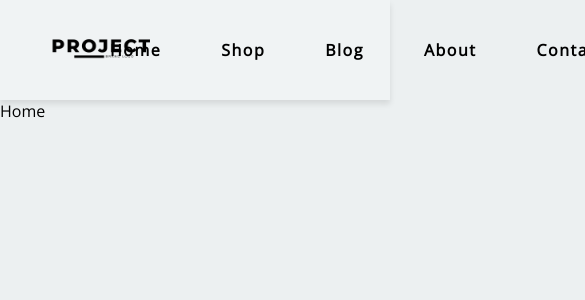
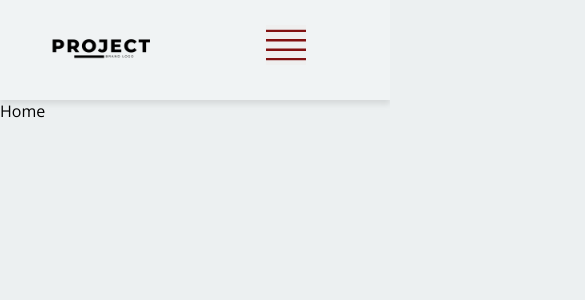
Before and after one commit to kechillosh/secondp, a React (Create React App) app: page / in a window 390 px wide. Shown: the top 300 px of the page, 585 px wide, since content can reach past the window. Built offline with nearby package versions, Linux system fonts and the light colour scheme.

Commit message:
added mobile for nav

```diff
--- /dev/null
+++ b/src/Components/DropdownMenu.js
@@ -0,0 +1,61 @@
+import React, { useState, useEffect } from "react";
+import { Link } from "react-router-dom";
+import "../styles/Navbar.css";
+
+import { TfiAlignJustify } from "react-icons/tfi";
+
+const DropdownMenu = () => {
+  const [isOpen, setIsOpen] = useState(false);
+  const Home = (
+    <Link className="navLink" to="/" onClick={handleDropdownItemClick}>
+      Home
+    </Link>
+  );
+  const Shop = (
+    <Link className="navLink" to="/Shop" onClick={handleDropdownItemClick}>
+      Shop
+    </Link>
+  );
+  const Blog = (
+    <Link className="navLink" to="/Blog" onClick={handleDropdownItemClick}>
+      Blog
+    </Link>
+  );
+  const About = (
+    <Link className="navLink" to="/About" onClick={handleDropdownItemClick}>
+      About
+    </Link>
+  );
+  const Contact = (
+    <Link className="navLink" to="/Contact" onClick={handleDropdownItemClick}>
+      Contact
+    </Link>
+  );
+  const Cart = (
+    <Link className="navLink" to="/Cart" onClick={handleDropdownItemClick}>
+      Cart
+    </Link>
+  );
+  function handleDropdownItemClick() {
+    setIsOpen(false);
+  }
+
+  return (
+    <div className="dropdown">
+      <button onClick={() => setIsOpen(!isOpen)}>
+        <TfiAlignJustify />
+      </button>
+      {isOpen && (
+        <ul>
+          <li>{Home}</li>
+          <li>{Shop}</li>
+          <li>{Blog}</li>
+          <li>{About}</li>
+          <li>{Contact}</li>
+          <li>{Cart}</li>
+        </ul>
+      )}
+    </div>
+  );
+};
+export default DropdownMenu;
--- a/src/Components/Navbar.js
+++ b/src/Components/Navbar.js
@@ -3,6 +3,9 @@ import logo from "../assets/Project.png";
 import "../styles/Navbar.css";
 import { Link } from "react-router-dom";
 import { SlBag } from "react-icons/sl";
+import { SlMenu } from "react-icons/sl";
+import DropdownMenu from "./DropdownMenu";
+import { TfiDribbble } from "react-icons/tfi";
 
 function Navbar() {
   return (
@@ -11,6 +14,9 @@ function Navbar() {
         <Link to="/">
           <img src={logo} />
         </Link>
+      </div>
+      <div className="mainDrop">
+        <DropdownMenu />
       </div>
       <div className="RightSide">
         <Link className="navLink" to="/">
--- a/src/styles/Navbar.css
+++ b/src/styles/Navbar.css
@@ -43,3 +43,71 @@
 a:hover {
   color: aqua;
 }
+
+.dropdown {
+  position: relative;
+  margin-left: auto;
+  margin-top: 25px;
+}
+
+.dropdown button {
+  border: none;
+  color: rgb(129, 17, 17);
+  cursor: pointer;
+}
+
+.dropdown ul {
+  position: absolute;
+  right: 0%;
+  top: 90%;
+  z-index: 2;
+  max-height: 400px;
+  overflow-y: auto;
+}
+
+/* Style for the dropdown menu items */
+.dropdown li {
+  display: block;
+  background-color: white;
+  padding: 10px;
+  width: 100%;
+  z-index: 2;
+  padding-left: 0;
+}
+
+ul {
+  margin-right: 40px;
+  margin-top: 15px;
+  margin-bottom: 0px;
+  width: 90%;
+  padding: 0;
+  display: block;
+  justify-content: left;
+  z-index: 2;
+}
+.dropdown button {
+  padding: 0;
+  margin-right: 10vh;
+  display: flex;
+  z-index: 2;
+}
+
+.dropdown li a {
+  font-size: 2vh;
+  z-index: 2;
+}
+.dropdown svg {
+  font-size: 40px;
+}
+
+@media screen and (max-width: 860px) {
+  .Navbar .RightSide {
+    display: none;
+  }
+}
+
+@media screen and (min-width: 860px) {
+  .Navbar .mainDrop {
+    display: none;
+  }
+}
```
